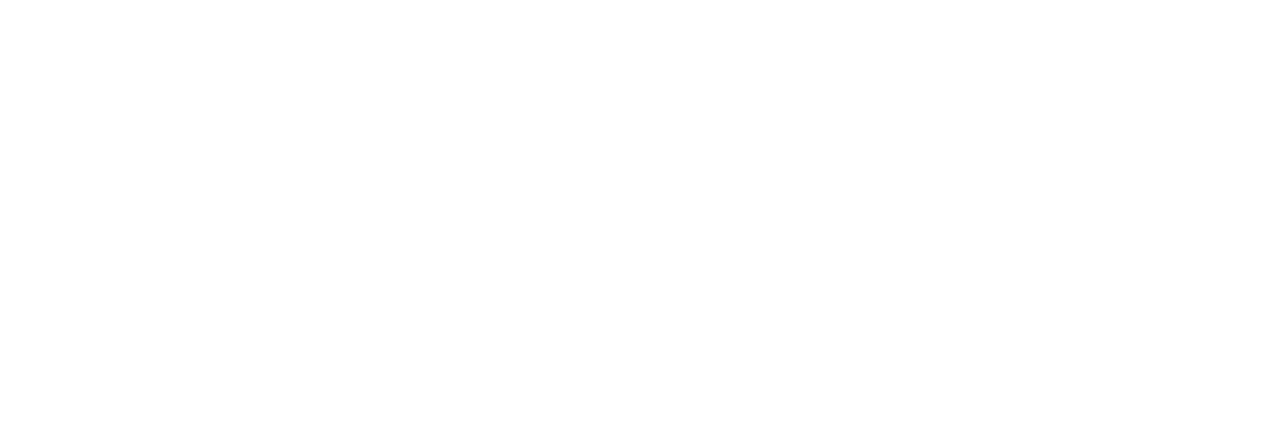
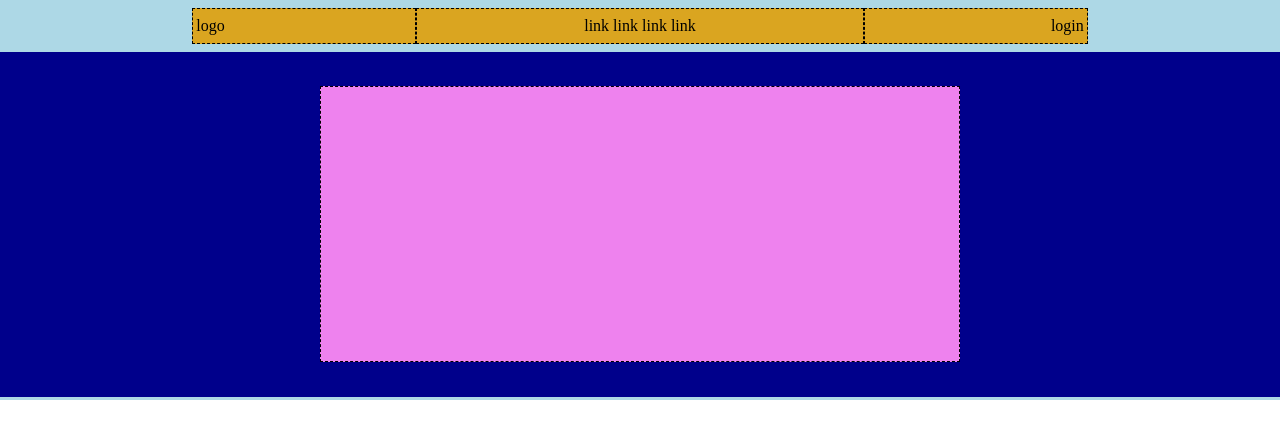
Before and after one commit to Daniele-Taullaraj/htmlcss-struttura-discord, a plain HTML site: page index.html in a window 1280 px wide. Drawn offline with Linux system fonts and the light colour scheme.

Commit message:
nav section

```diff
--- a/index.html
+++ b/index.html
@@ -11,9 +11,16 @@
 <body>
 
     <!-- nav+main section -->
-    <div>
-        <nav></nav>
-        <section></section>
+    <div class="box bg-azzurro">
+        <nav class="center-box">
+            <div class="logo dashed">logo</div>
+            <div class="link dashed">link link link link</div>
+            <div class="login dashed">login</div>
+        </nav>
+
+        <section class="rettangolo-main">
+            <div class="rettangolo-pink dashed"></div>
+        </section>
     </div>
 
     <!-- 5 section -->
--- a/style.css
+++ b/style.css
@@ -1,5 +1,68 @@
+/*+++++++++++ COMMON STYLE +++++++++++*/
 * {
     margin: 0;
     padding: 0;
     box-sizing: border-box;
 }
+
+.box {
+    width: 100%;
+    height: 25rem;
+}
+
+.center-box {
+    width: 70%;
+    margin: 0 auto;
+}
+
+.dashed {
+    border: 1px dashed black;
+
+}
+
+/*+++++++++++ NAV STYLE +++++++++++*/
+
+.bg-azzurro {
+    background-color: #ADD8E6;
+    padding-top: 0.5rem;
+}
+
+.bg-azzurro>nav {
+    background-color: #DAA520;
+    display: flex;
+}
+
+.logo {
+    width: 25%;
+    padding: 0.5rem 0.2rem;
+
+}
+
+.login {
+    width: 25%;
+    padding: 0.5rem 0.2rem;
+
+    text-align: right;
+}
+
+.link {
+    width: 50%;
+    padding: 0.5rem 0.2rem;
+
+    text-align: center;
+}
+
+.rettangolo-main {
+    height: 88%;
+    margin-top: 0.5rem;
+    background-color: #00008B;
+}
+
+.rettangolo-pink {
+    width: 50%;
+    height: 80%;
+    margin: auto;
+    background-color: #EE82EE;
+    position: relative;
+    top: calc(20% / 2);
+}
```
